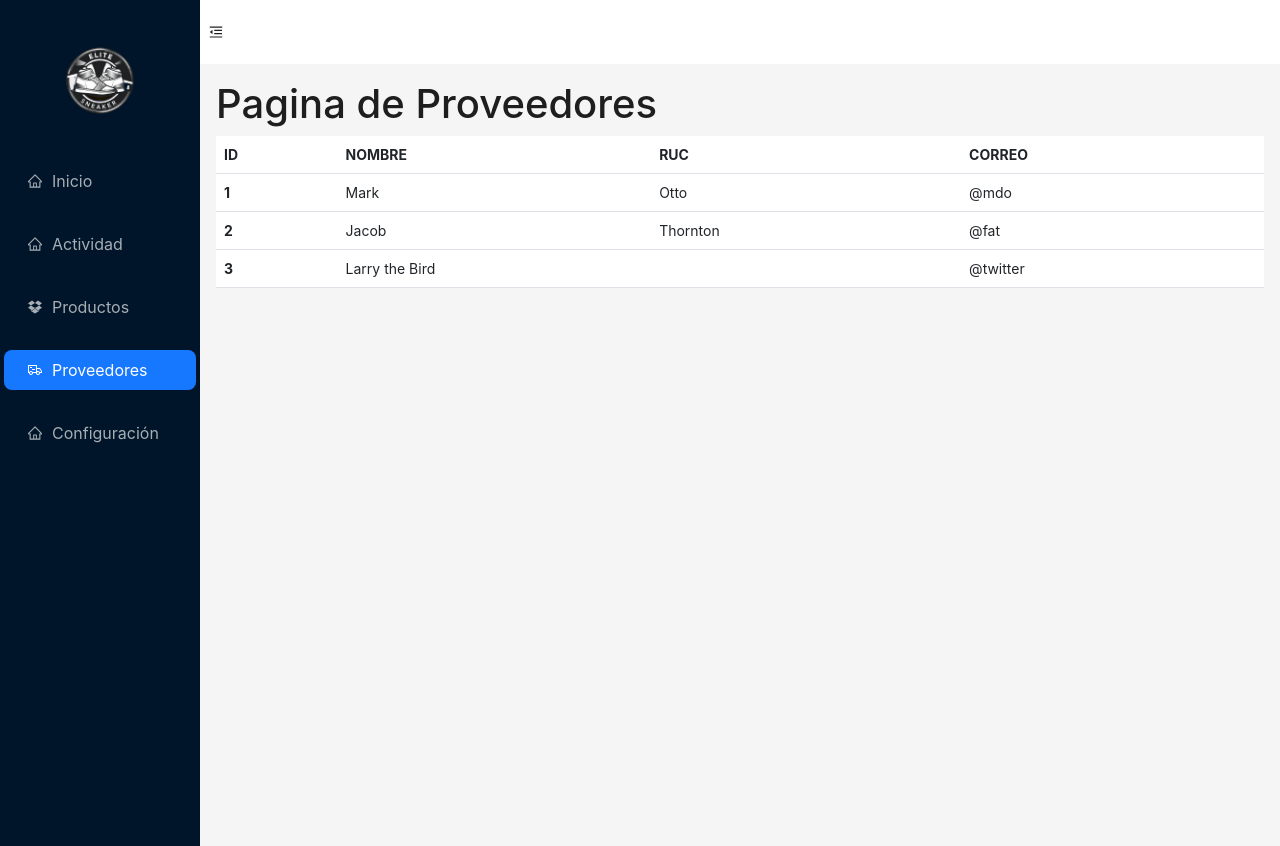
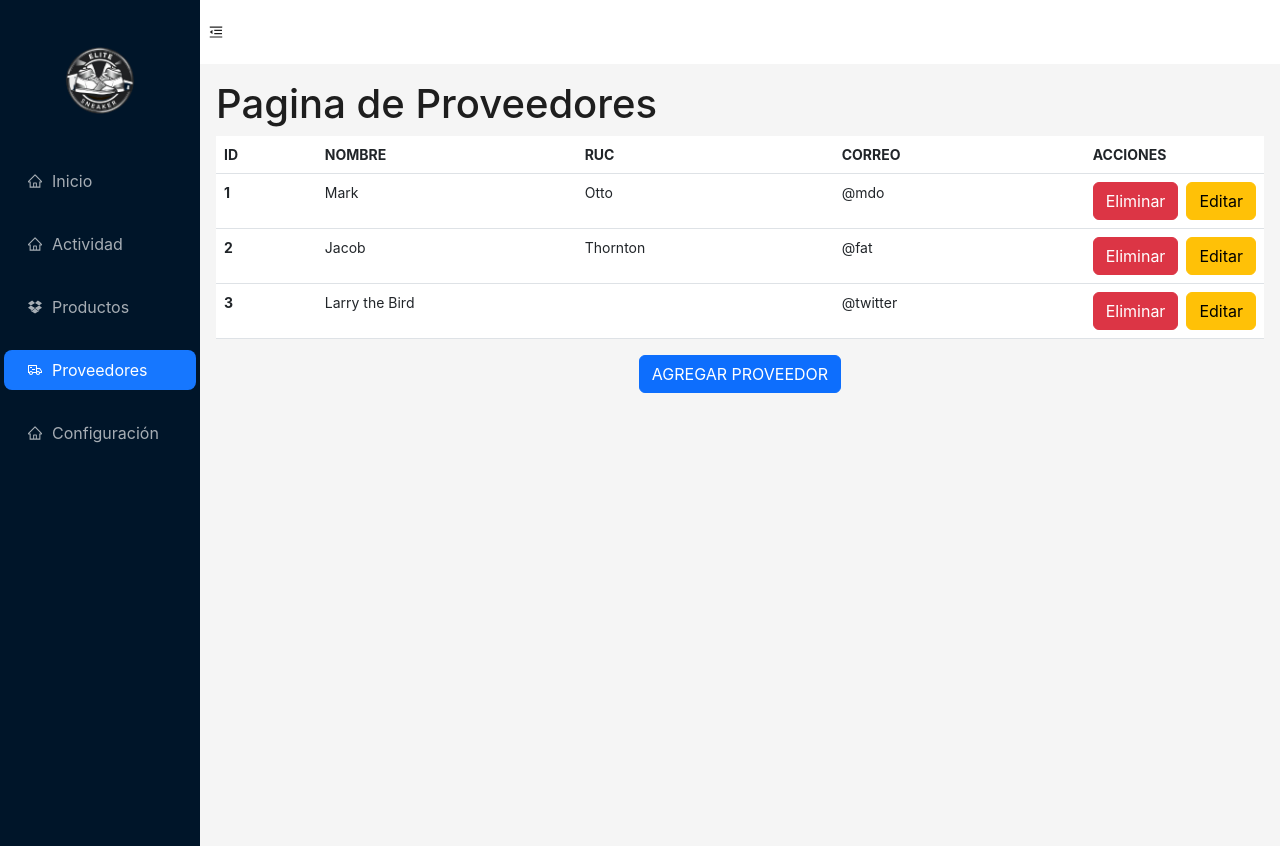
Before and after one commit to DSWAnthony/app-web-elite, a React (Vite) app: page /proveedores in a window 1280 px wide. Built offline with nearby package versions, Linux system fonts and the light colour scheme.

Commit message:
ADE BOTONES Y MODAL PROVEEDORES

```diff
--- a/src/components/Supplier/SupplierTable.jsx
+++ b/src/components/Supplier/SupplierTable.jsx
@@ -2,13 +2,15 @@ import React from 'react'
 
 const SupplierTable = () => {
   return (
-    <table class="table">
+    <>
+    <table className="table">
   <thead>
     <tr>
       <th scope="col">ID</th>
       <th scope="col">NOMBRE</th>
       <th scope="col">RUC</th>
       <th scope="col">CORREO</th>
+      <th scope="col">ACCIONES</th>
     </tr>
   </thead>
   <tbody>
@@ -17,20 +19,80 @@ const SupplierTable = () => {
       <td>Mark</td>
       <td>Otto</td>
       <td>@mdo</td>
+      <td className="acciones">
+        <div>
+          <button className="btn btn-danger">Eliminar</button>
+          <button className="btn btn-warning">Editar</button>
+         </div>
+      </td>
     </tr>
     <tr>
       <th scope="row">2</th>
       <td>Jacob</td>
       <td>Thornton</td>
       <td>@fat</td>
+      <td className="acciones">
+        <div>
+          <button className="btn btn-danger">Eliminar</button>
+          <button className="btn btn-warning">Editar</button>
+         </div>
+      </td>
     </tr>
     <tr>
       <th scope="row">3</th>
       <td colspan="2">Larry the Bird</td>
       <td>@twitter</td>
+      <td className="acciones">
+        <div>
+          <button className="btn btn-danger">Eliminar</button>
+          <button className="btn btn-warning">Editar</button>
+         </div>
+      </td>
     </tr>
   </tbody>
 </table>
+
+{/*Este es el MODAL*/}
+
+{/*EL BUTTON DEL MODAL*/}
+
+<div className="d-flex justify-content-center mb-3">
+  <button type="button" className="btn btn-primary" data-bs-toggle="modal" data-bs-target="#exampleModal">
+    AGREGAR PROVEEDOR
+  </button>
+</div>
+
+<div className="modal fade" id="exampleModal" tabIndex="-1" aria-labelledby="exampleModalLabel" aria-hidden="true">
+  <div className="modal-dialog">
+    <div className="modal-content">
+      <div className="modal-header">
+        <h1 className="modal-title fs-5" id="exampleModalLabel">Agregar Proveedor</h1>
+        <button type="button" className="btn-close" data-bs-dismiss="modal" aria-label="Close"></button>
+      </div>
+      <div className="modal-body">
+        {/*Este es el FORMULARIO*/}
+
+        <div class="form-floating mb-3">
+          <input type="text" class="form-control" id="floatingName" placeholder="Ingrese su nombre"/>
+          <label for="floatingName">Nombre</label>
+        </div>
+        <div class="form-floating mb-3">
+          <input type="number" class="form-control" id="floatingNumber" name="numero" placeholder="Ingrese su número"/>
+          <label for="floatingNumber">RUC</label>
+        </div>
+        <div class="form-floating mb-3">
+          <input type="email" class="form-control" id="floatingInput" placeholder="name@example.com"/>
+          <label for="floatingInput">CORREO</label>
+        </div>
+      </div>
+      <div className="modal-footer">
+        <button type="button" className="btn btn-secondary" data-bs-dismiss="modal">Cerrar</button>
+        <button type="button" className="btn btn-primary">Guardar Cambios</button>
+      </div>
+    </div>
+  </div>
+</div>
+</>
   )
 }
 
--- a/src/styles/index.css
+++ b/src/styles/index.css
@@ -35,3 +35,14 @@
   text-decoration: none;
   color: inherit;
 }
+
+
+td.acciones {
+  white-space: nowrap; /* Evita saltos de línea */
+  width: 1px; /* Ajusta la celda al contenido */
+}
+
+td.acciones div {
+  display: flex; /* Alinea los botones en fila */
+  gap: 8px; /* Espacio entre botones */
+}
```
